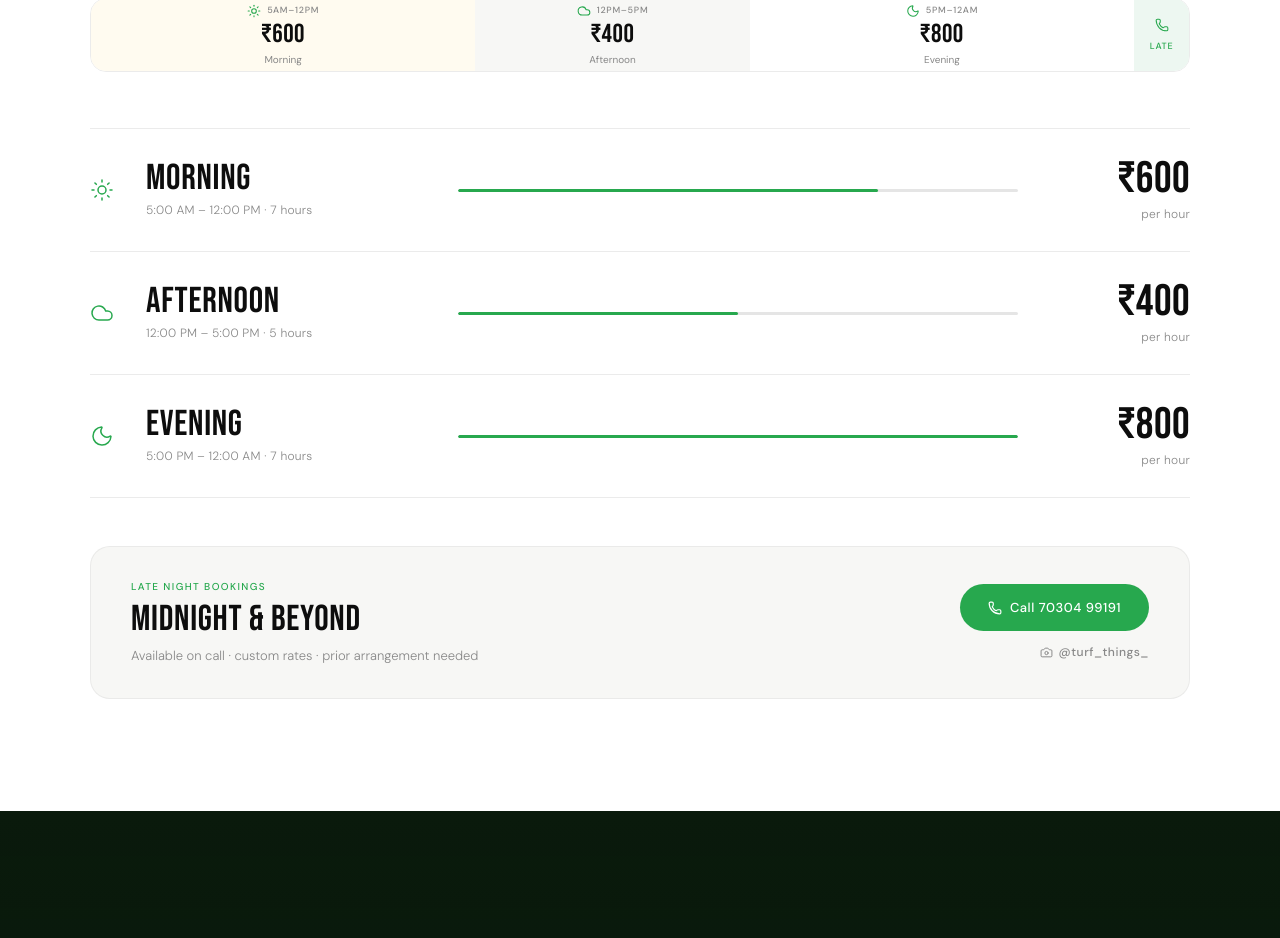
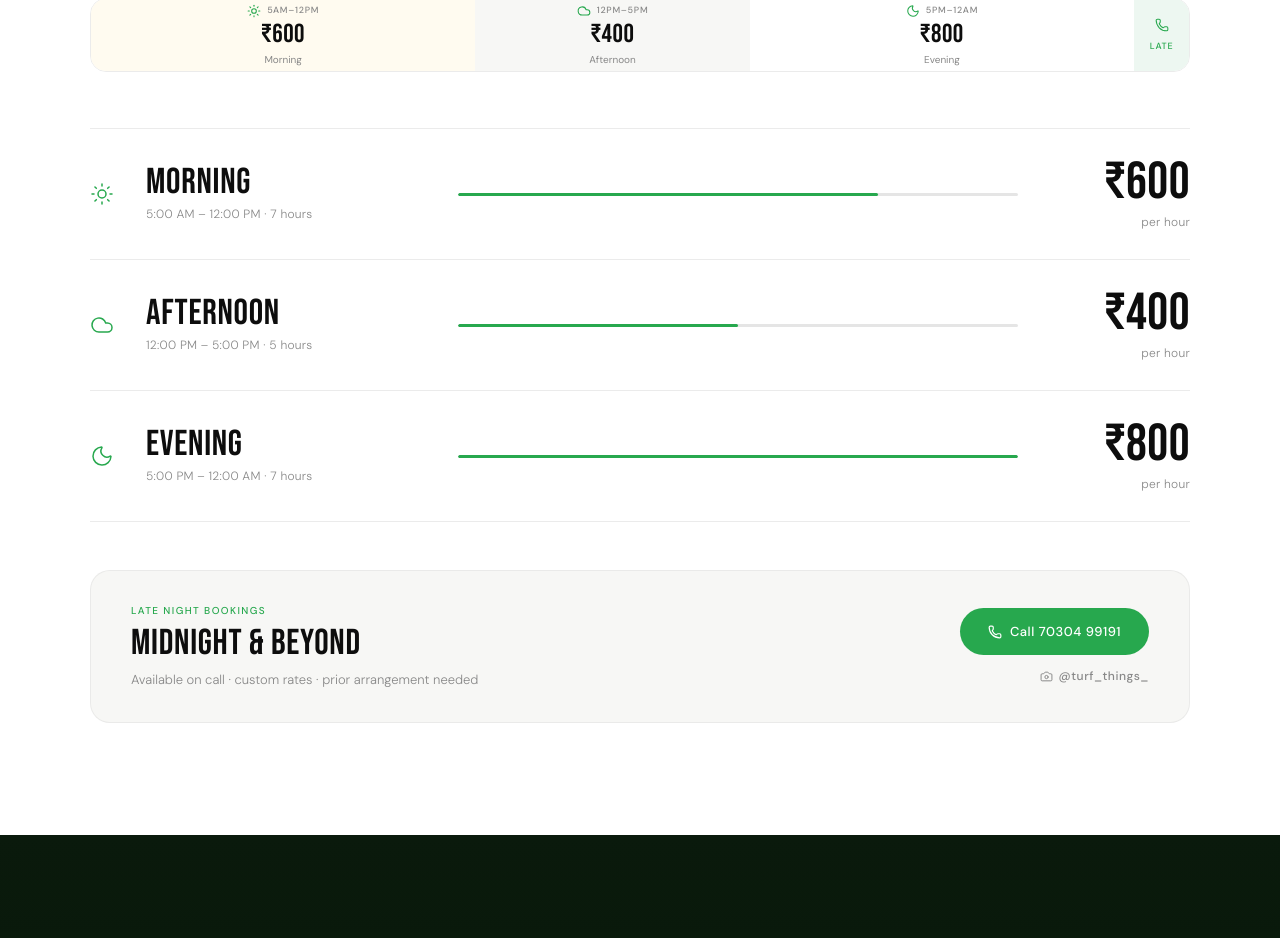
Before and after one commit to Neurocraft01/turfthings, a Next.js app: page / in a window 1280 px wide. Shown: the part 2249-3187 px from the top of the page. Built offline with nearby package versions, Linux system fonts and the light colour scheme.

Commit message:
second commit

```diff
--- a/src/app/(public)/page.tsx
+++ b/src/app/(public)/page.tsx
@@ -552,7 +552,7 @@ export default function Home() {
                   <div className="relative z-[1] flex justify-between items-center sm:block">
                     <span className="block sm:hidden text-[12px] text-muted dark:text-white/60 font-light tracking-[.02em] transition-colors duration-300">Price per hour</span>
                     <div className="text-right">
-                      <div className="font-display leading-none sm:min-w-[140px] text-foreground dark:text-white transition-colors duration-300" style={{ fontSize: "44px", sm: { fontSize: "52px" }, letterSpacing: ".01em" }}>
+                      <div className="font-display leading-none sm:min-w-[140px] text-foreground dark:text-white transition-colors duration-300 text-[44px] sm:text-[52px]" style={{ letterSpacing: ".01em" }}>
                         {rate.price}
                       </div>
                       <span className="hidden sm:block text-[12px] text-muted dark:text-white/60 font-light mt-1 tracking-[.02em] transition-colors duration-300">
--- a/src/middleware.ts
+++ b/src/proxy.ts
@@ -1,7 +1,7 @@
 import { NextResponse } from 'next/server';
 import type { NextRequest } from 'next/server';
 
-export function middleware(request: NextRequest) {
+export function proxy(request: NextRequest) {
   // We use a simple client-side auth for the demo,
   // but this is where a real NextAuth or JWT token check would happen.
   // Since we rely on localStorage for the mock auth which isn't available in middleware,
```
